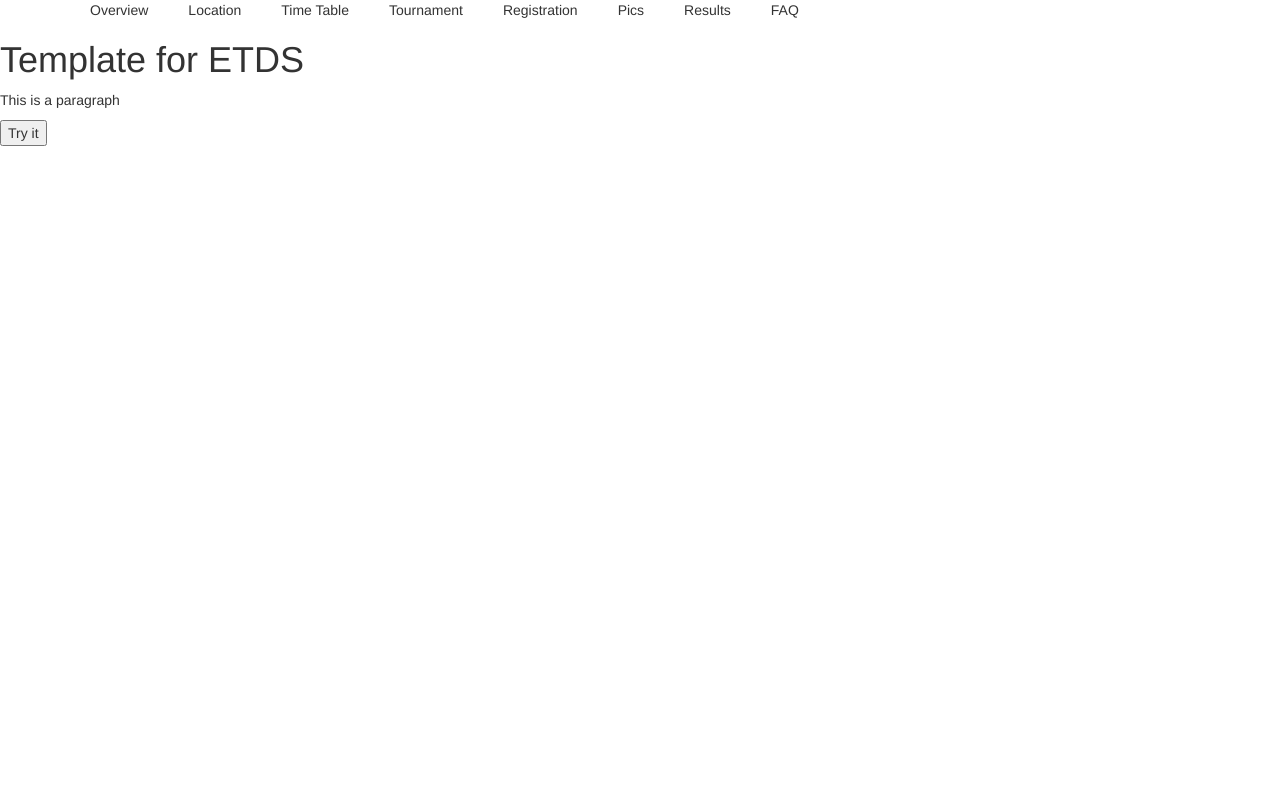
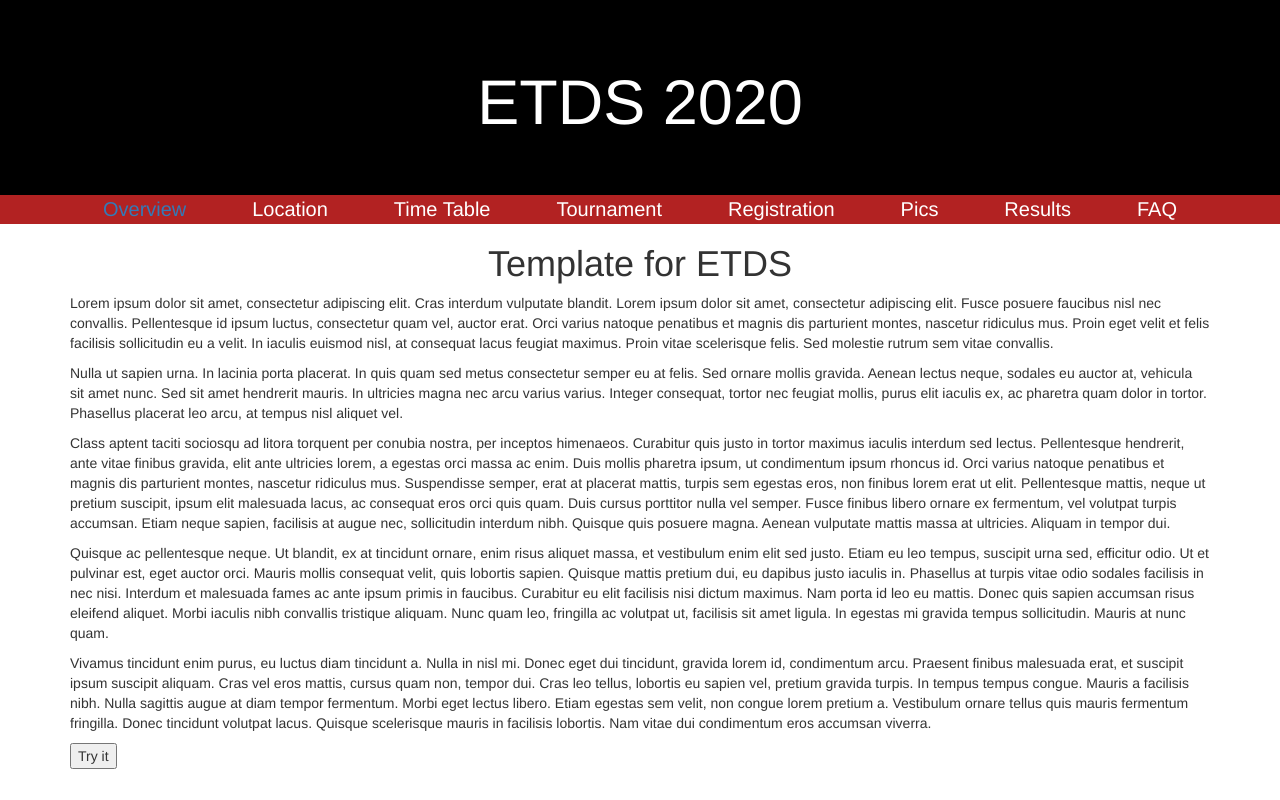
Before and after one commit to thomasdegroot18/ProjectVestigingStad, a plain HTML site: page index.html in a window 1280 px wide. Drawn offline with nearby package versions, Linux system fonts and the light colour scheme.

Commit message:
overview en location page

```diff
--- a/index.html
+++ b/index.html
@@ -2,14 +2,21 @@
 <html lang="en">
 <head>
     <title>ETDS Template</title>
+    <meta name="robots" content="noindex">
     <link rel="stylesheet" href="styles.css">
     <link rel="stylesheet" href="https://maxcdn.bootstrapcdn.com/bootstrap/3.3.6/css/bootstrap.min.css"/>
 </head>
 <body>
-    <header class="container">
-        <div class="row">
+    <header>
+        <section class="jumbotron headerImage">
+            <div class=>
+                <h1>ETDS 2020</h1>
+            </div>
+        </section>
+        <section class="container">
+            <div class="row navigationBar">
                 <nav class="col-sm-12 text-left">
-                <p>Overview</p>
+                    <p><a href="index.html">Overview</a></p>
                     <p>Location</p>
                     <p>Time Table</p>
                     <p>Tournament</p>
@@ -19,15 +26,33 @@
                     <p>FAQ</p>
                 </nav>
             </div>
+        </section>
     </header>
 
-
+    <section class="container">
         <h1>Template for ETDS</h1>
         <p id="demo">
-        This is a paragraph
+            Lorem ipsum dolor sit amet, consectetur adipiscing elit. Cras interdum vulputate blandit. Lorem ipsum dolor sit amet, consectetur adipiscing elit. Fusce posuere faucibus nisl nec convallis. Pellentesque id ipsum luctus, consectetur quam vel, auctor erat. Orci varius natoque penatibus et magnis dis parturient montes, nascetur ridiculus mus. Proin eget velit et felis facilisis sollicitudin eu a velit. In iaculis euismod nisl, at consequat lacus feugiat maximus. Proin vitae scelerisque felis. Sed molestie rutrum sem vitae convallis.
         </p>
+
+        <p>
+            Nulla ut sapien urna. In lacinia porta placerat. In quis quam sed metus consectetur semper eu at felis. Sed ornare mollis gravida. Aenean lectus neque, sodales eu auctor at, vehicula sit amet nunc. Sed sit amet hendrerit mauris. In ultricies magna nec arcu varius varius. Integer consequat, tortor nec feugiat mollis, purus elit iaculis ex, ac pharetra quam dolor in tortor. Phasellus placerat leo arcu, at tempus nisl aliquet vel.
+        </p>
+
+        <p>
+            Class aptent taciti sociosqu ad litora torquent per conubia nostra, per inceptos himenaeos. Curabitur quis justo in tortor maximus iaculis interdum sed lectus. Pellentesque hendrerit, ante vitae finibus gravida, elit ante ultricies lorem, a egestas orci massa ac enim. Duis mollis pharetra ipsum, ut condimentum ipsum rhoncus id. Orci varius natoque penatibus et magnis dis parturient montes, nascetur ridiculus mus. Suspendisse semper, erat at placerat mattis, turpis sem egestas eros, non finibus lorem erat ut elit. Pellentesque mattis, neque ut pretium suscipit, ipsum elit malesuada lacus, ac consequat eros orci quis quam. Duis cursus porttitor nulla vel semper. Fusce finibus libero ornare ex fermentum, vel volutpat turpis accumsan. Etiam neque sapien, facilisis at augue nec, sollicitudin interdum nibh. Quisque quis posuere magna. Aenean vulputate mattis massa at ultricies. Aliquam in tempor dui.
+        </p>
+
+        <p>
+            Quisque ac pellentesque neque. Ut blandit, ex at tincidunt ornare, enim risus aliquet massa, et vestibulum enim elit sed justo. Etiam eu leo tempus, suscipit urna sed, efficitur odio. Ut et pulvinar est, eget auctor orci. Mauris mollis consequat velit, quis lobortis sapien. Quisque mattis pretium dui, eu dapibus justo iaculis in. Phasellus at turpis vitae odio sodales facilisis in nec nisi. Interdum et malesuada fames ac ante ipsum primis in faucibus. Curabitur eu elit facilisis nisi dictum maximus. Nam porta id leo eu mattis. Donec quis sapien accumsan risus eleifend aliquet. Morbi iaculis nibh convallis tristique aliquam. Nunc quam leo, fringilla ac volutpat ut, facilisis sit amet ligula. In egestas mi gravida tempus sollicitudin. Mauris at nunc quam.
+        </p>
+
+        <p>
+            Vivamus tincidunt enim purus, eu luctus diam tincidunt a. Nulla in nisl mi. Donec eget dui tincidunt, gravida lorem id, condimentum arcu. Praesent finibus malesuada erat, et suscipit ipsum suscipit aliquam. Cras vel eros mattis, cursus quam non, tempor dui. Cras leo tellus, lobortis eu sapien vel, pretium gravida turpis. In tempus tempus congue. Mauris a facilisis nibh. Nulla sagittis augue at diam tempor fermentum. Morbi eget lectus libero. Etiam egestas sem velit, non congue lorem pretium a. Vestibulum ornare tellus quis mauris fermentum fringilla. Donec tincidunt volutpat lacus. Quisque scelerisque mauris in facilisis lobortis. Nam vitae dui condimentum eros accumsan viverra.
+        </p>
+
         <button type="button" onclick="myFunction()">Try it</button>
-
+    </section>
 
 
 <!-- The scripts go here. -->
--- a/styles.css
+++ b/styles.css
@@ -1,15 +1,36 @@
 header p {
   padding: 0 20px;
   margin: 0;
+  font-size: 2.5vmin;
+  color: white;
+  font-size: bold;
 }
 
 header nav {
   display: flex;
-  flex-wrap: wrap;
-  justify-content: flex-start;
+  flex-flow: row wrap;
+  /* flex-wrap: wrap; */
+  justify-content: space-around;
   align-content: center;
 }
+
 
 header .row {
   display: flex;
 }
+
+header .headerImage {
+	display: flex;
+	background-color: black;
+	justify-content: center;
+	color: white;
+	margin-bottom: 0;
+}
+
+header	{
+	background-color: firebrick;
+}
+
+h1 {
+	text-align: center;
+}
```
Also changed, not shown: location.html (added, +56 -0 lines). Lines whose indentation alone changed are shown as unchanged.
